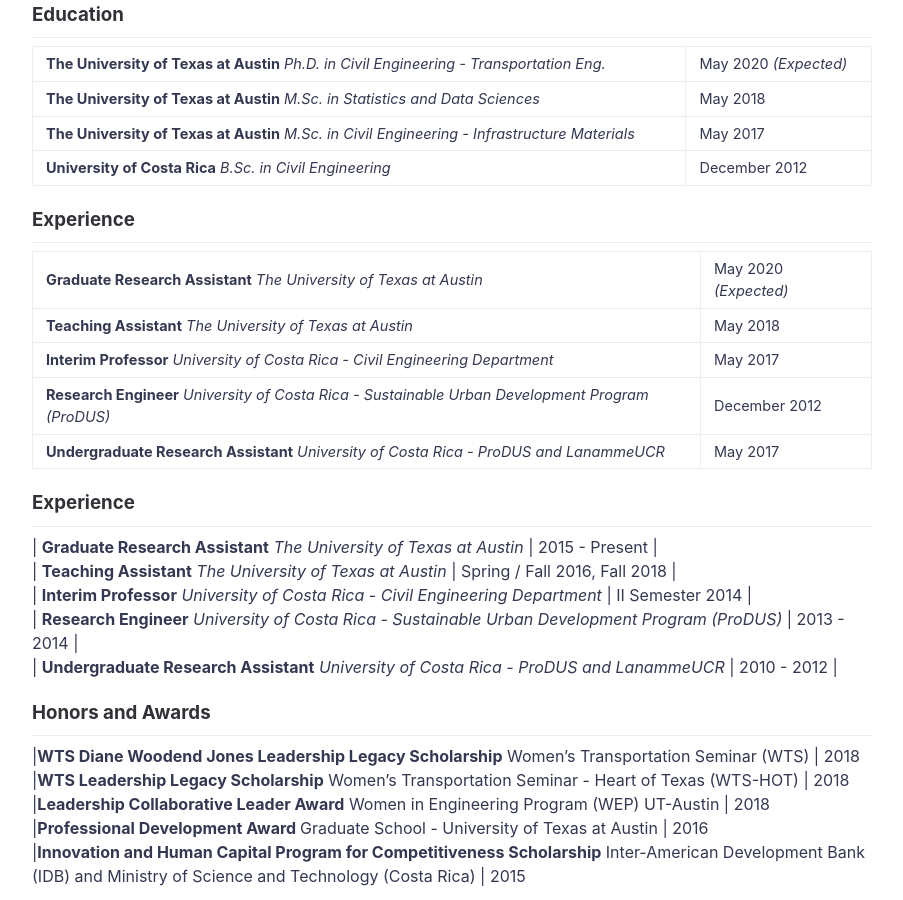
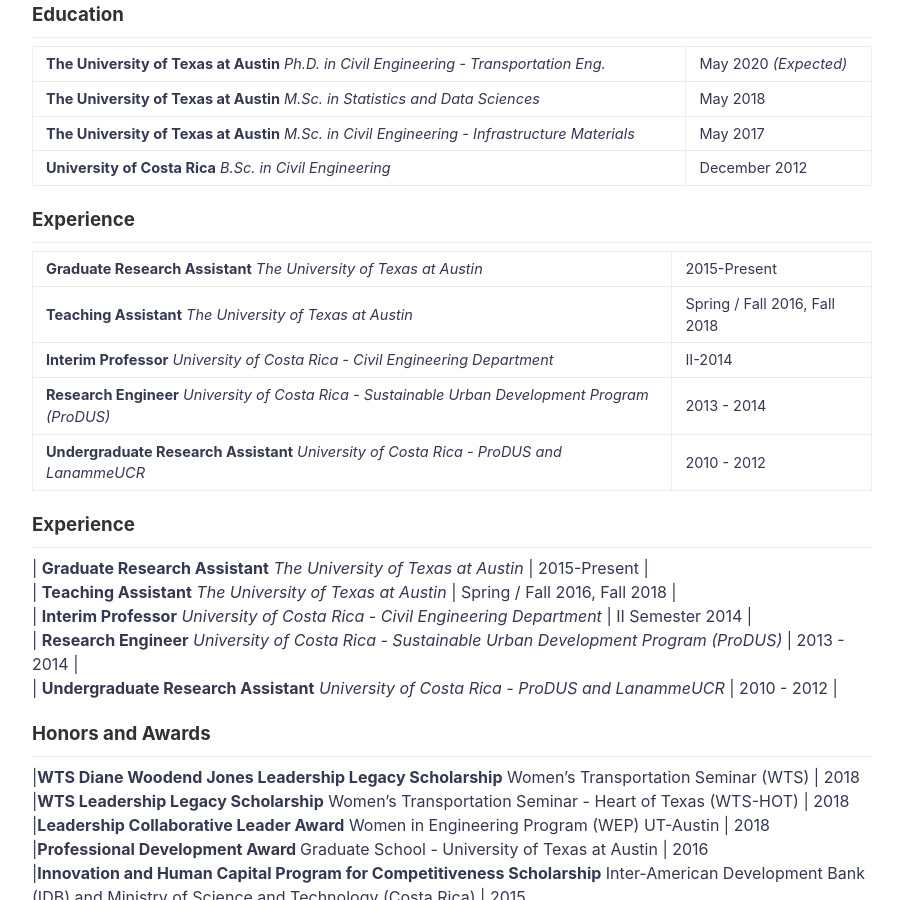
Before and after one commit to nzunigag/nzunigag.github.io, a Jekyll site: the page built from about.md, in a window 1280 px wide and 900 px high, scrolled down 756 px. Shown: the whole window, without its empty margins (188-1091 px from the left). Built offline with Jekyll 4.4.1, drawn with Linux system fonts in a browser that asks for light colours.

Commit message:
Update about.md

```diff
--- a/about.md
+++ b/about.md
@@ -32,15 +32,15 @@ ___
 ### Experience
 ___
 
-<b>Graduate Research Assistant</b> <i>The University of Texas at Austin </i> | May 2020 <i>(Expected)</i> <br>
-<b>Teaching Assistant</b> <i>The University of Texas at Austin</i> | May 2018  <br>
-<b>Interim Professor</b> <i>University of Costa Rica - Civil Engineering Department</i> | May 2017 <br>
-<b>Research Engineer</b> <i>University of Costa Rica - Sustainable Urban Development Program (ProDUS)</i> | December 2012
-<b>Undergraduate Research Assistant</b> <i>University of Costa Rica - ProDUS and LanammeUCR</i>  | May 2017 <br>
+<b>Graduate Research Assistant</b> <i>The University of Texas at Austin </i> | 2015-Present <br>
+<b>Teaching Assistant</b> <i>The University of Texas at Austin</i> | Spring / Fall 2016, Fall 2018  <br>
+<b>Interim Professor</b> <i>University of Costa Rica - Civil Engineering Department</i> | II-2014 <br>
+<b>Research Engineer</b> <i>University of Costa Rica - Sustainable Urban Development Program (ProDUS)</i> | 2013 - 2014 <br>
+<b>Undergraduate Research Assistant</b> <i>University of Costa Rica - ProDUS and LanammeUCR</i>  | 2010 - 2012
 
 ### Experience
 ___
-| <b>Graduate Research Assistant</b> <i>The University of Texas at Austin </i> | 2015 - Present | <br>
+| <b>Graduate Research Assistant</b> <i>The University of Texas at Austin </i> | 2015-Present | <br>
 | <b>Teaching Assistant</b> <i>The University of Texas at Austin</i> | Spring / Fall 2016, Fall 2018 | <br>
 | <b>Interim Professor</b> <i>University of Costa Rica - Civil Engineering Department</i> | II Semester 2014 | <br>
 | <b>Research Engineer</b> <i>University of Costa Rica - Sustainable Urban Development Program (ProDUS)</i> | 2013 - 2014 | <br>
```
